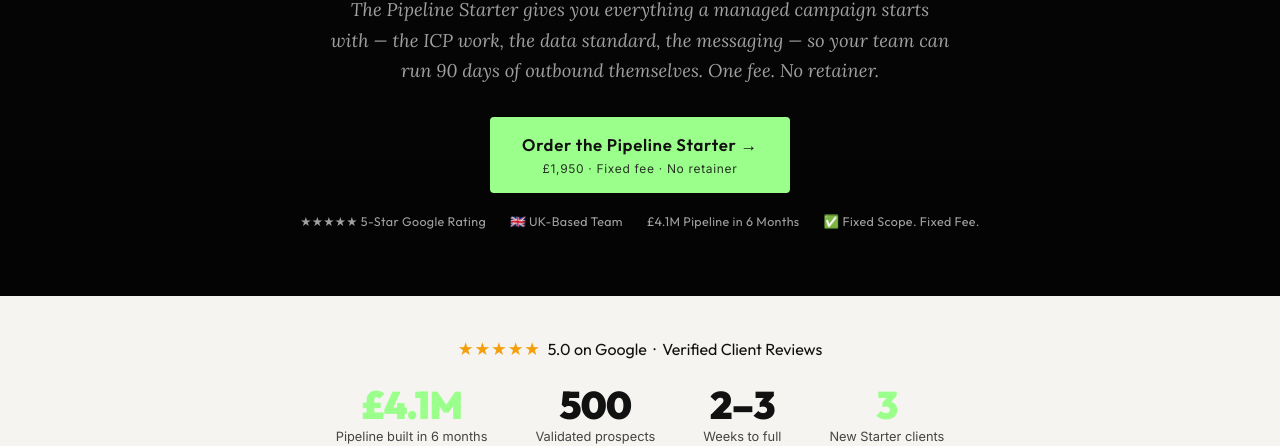
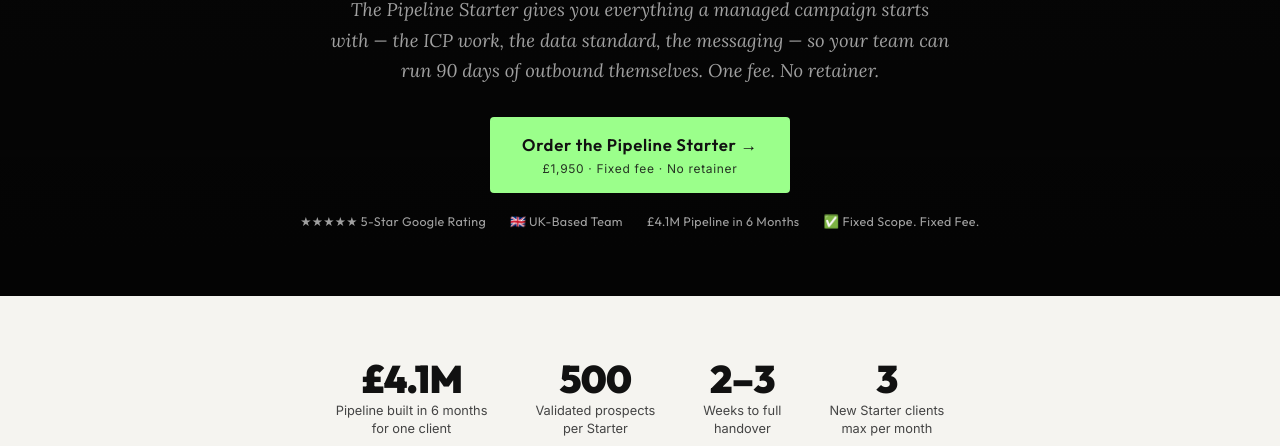
Before and after one commit to craigduerden/callconvert, a plain HTML site: page pipeline-starter.html in a window 1280 px wide. Shown: the part 533-979 px from the top of the page. Drawn offline with nearby package versions, Linux system fonts and the light colour scheme.

Commit message:
Add files via upload

```diff
--- a/pipeline-starter.html
+++ b/pipeline-starter.html
@@ -316,7 +316,7 @@
       letter-spacing: -0.02em;
       line-height: 1;
     }
-    .proof-stat-number span { color: var(--color-accent); }
+    .proof-stat-number span { color: var(--color-text-dark); }
     .proof-stat-label {
       font-family: var(--font-body);
       font-size: 0.8rem;
@@ -1013,9 +1013,9 @@
 ============================================================ -->
 <section class="proof-bar">
   <div class="proof-bar-inner">
-    <div class="proof-rating">
+    <!-- <div class="proof-rating">
       <span class="stars">★★★★★</span> &nbsp;5.0 on Google &nbsp;·&nbsp; Verified Client Reviews
-    </div>
+    </div> -->
     <div class="proof-stat-row">
       <div class="proof-stat">
         <div class="proof-stat-number"><span>£4.1M</span></div>
```
